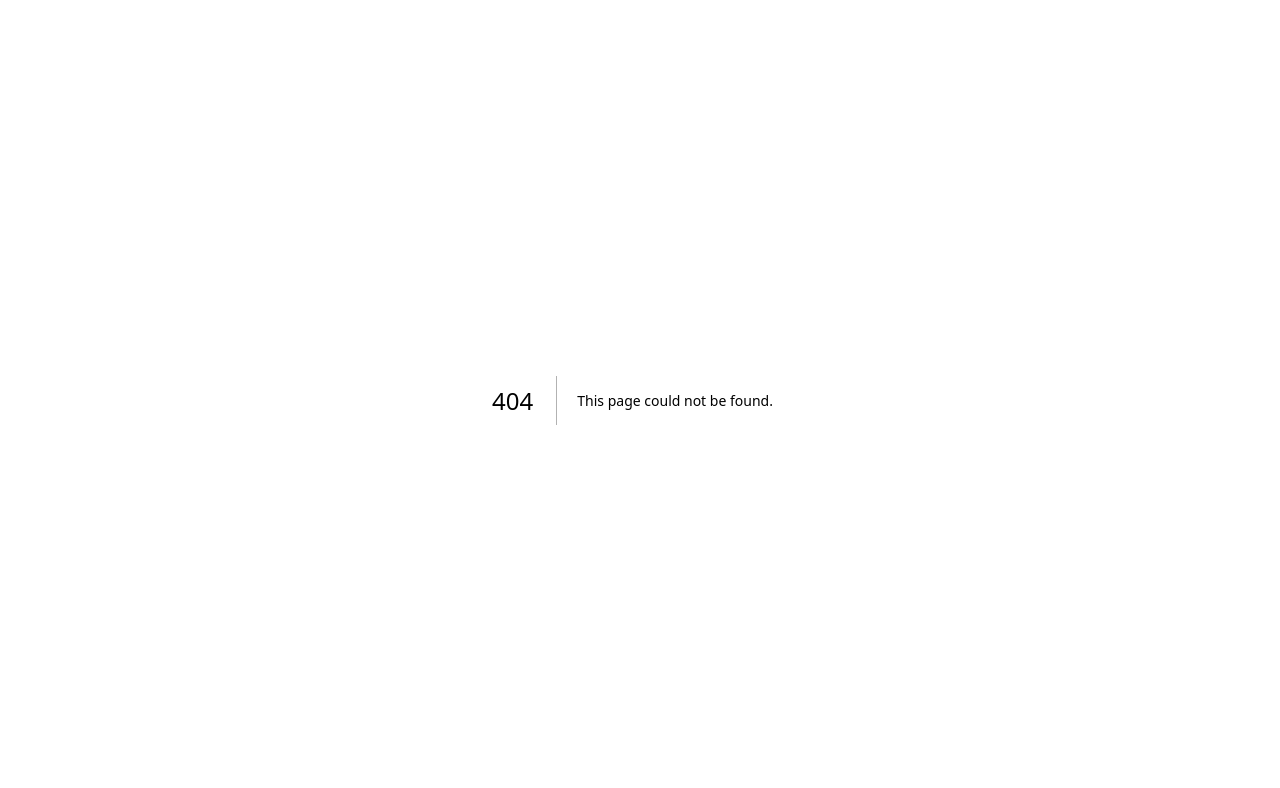
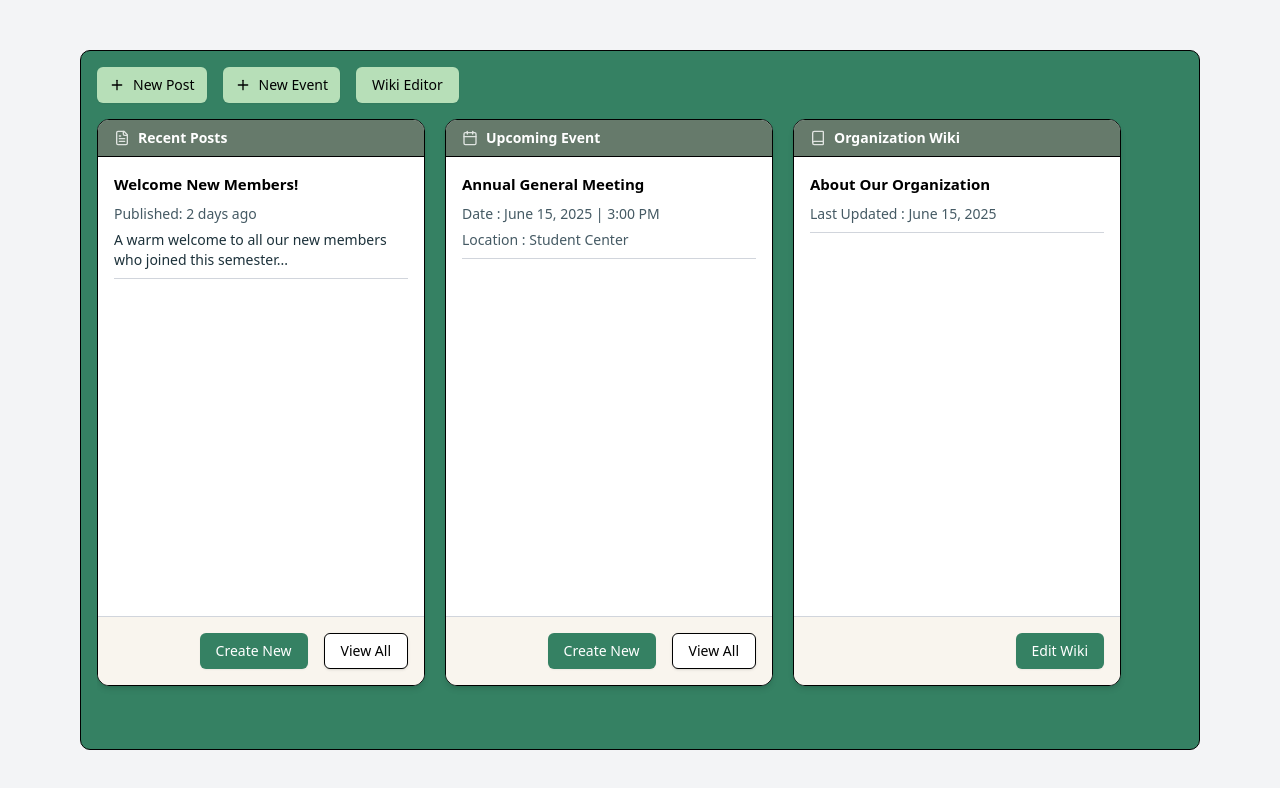
Before and after one commit to kemdav/Tambayan, a Next.js app: page /test/content-management-test in a window 1280 px wide. Before the commit this address had no page. Shown: the top 788 px of the page. Built offline with nearby package versions, Linux system fonts and the light colour scheme.

Commit message:
Add Content Management Card

```diff
--- a/package.json
+++ b/package.json
@@ -15,6 +15,7 @@
     "@radix-ui/react-toggle": "^1.1.9",
     "@supabase/ssr": "^0.6.1",
     "@supabase/supabase-js": "^2.50.0",
+    "@tailwindcss/line-clamp": "^0.4.4",
     "@tailwindcss/typography": "^0.5.16",
     "class-variance-authority": "^0.7.1",
     "clsx": "^2.1.1",
--- a/src/app/components/ui/general/button.tsx
+++ b/src/app/components/ui/general/button.tsx
@@ -30,7 +30,7 @@ const buttonVariants = cva(
         lg: "h-10 rounded-md px-6 has-[>svg]:px-4",
         icon: "size-9",
       },
-      isSelected : {
+      isSelected: {
         true: "",
         false: "",
       },
@@ -55,11 +55,11 @@ const buttonVariants = cva(
   }
 );
 
-interface ButtonProps extends React.ButtonHTMLAttributes<HTMLButtonElement>,
+interface ButtonProps
+  extends React.ButtonHTMLAttributes<HTMLButtonElement>,
     VariantProps<typeof buttonVariants> {
   asChild?: boolean;
 }
-
 
 function Button({
   className,
@@ -74,7 +74,10 @@ function Button({
   return (
     <Comp
       data-slot="button"
-      className={cn(buttonVariants({ variant, size, className, isSelected }))}
+      className={cn(
+        buttonVariants({ variant, size, className, isSelected }),
+        "animation-button"
+      )}
       {...props}
     />
   );
--- /dev/null
+++ b/src/app/components/ui/general/content-management-components/all-combined.tsx
@@ -0,0 +1,68 @@
+"use client";
+
+import { Button } from "@/app/components/ui/general/button";
+import RecentPostComponent from "@/app/components/ui/general/content-management-components/recent-post";
+import UpcomingEventComponent from "./upcoming-events";
+import OrgWikiComponent from "./organization-wiki";
+import { Plus } from "lucide-react";
+
+export default function CombinedComponents() {
+  const recentPosts = [
+    {
+      title: "Welcome New Members!",
+      date: "2 days ago",
+      content:
+        "A warm welcome to all our new members who joined this semester...",
+    },
+  ];
+
+  const upcomingEvent = [
+    {
+      title: "Annual General Meeting",
+      date: "June 15, 2025 | 3:00 PM",
+      location: "Student Center",
+    },
+  ];
+
+  const wikiOrganization = [
+    {
+      title: "About Our Organization",
+      date: "June 15, 2025",
+    },
+  ];
+
+  return (
+    <div className="w-screen h-screen flex items-center justify-center bg-gray-100 px-4 py-6">
+      <div className="w-full max-w-[1120px] h-full max-h-[700px] bg-action-moss-green border rounded-[10px] p-4 flex flex-col space-y-4 overflow-hidden">
+        <div className="flex space-x-4">
+          <Button>
+            <Plus className="w-5 h-5" />
+            New Post
+          </Button>
+          <Button>
+            <Plus className="w-5 h-5" />
+            New Event
+          </Button>
+          <Button>Wiki Editor</Button>
+        </div>
+
+        <div className="flex flex-col md:flex-row md:space-x-5 space-y-5 md:space-y-0 flex-1 overflow-auto">
+          <RecentPostComponent
+            contents={recentPosts}
+            onClickCreateNew={() => console.log("Create Entered Recent")}
+            onClickViewAll={() => console.log("View All Entered Recent")}
+          />
+          <UpcomingEventComponent
+            contents={upcomingEvent}
+            onClickCreateNew={() => console.log("Create Entered")}
+            onClickViewAll={() => console.log("View All Entered")}
+          />
+          <OrgWikiComponent
+            contents={wikiOrganization}
+            onClickEdit={() => console.log("Edit Wiki Entered")}
+          />
+        </div>
+      </div>
+    </div>
+  );
+}
--- /dev/null
+++ b/src/app/components/ui/general/content-management-components/organization-wiki.tsx
@@ -0,0 +1,46 @@
+import { Book } from "lucide-react";
+import { Button } from "@/app/components/ui/general/button";
+
+interface WikiOptions {
+  title: string;
+  date: string;
+}
+
+interface Props {
+  contents: WikiOptions[];
+  onClickEdit?: () => void;
+}
+
+export default function OrgWikiComponent({
+  contents = [],
+  onClickEdit,
+}: Props) {
+  return (
+    <div className="w-full max-w-[328px] h-[567px] rounded-xl border border-black overflow-hidden shadow-md bg-white flex flex-col">
+      <div className="bg-action-olive-gray text-white px-4 py-2 text-lg font-semibold border-b border-black flex items-center space-x-2">
+        <Book className="w-4 h-4 opacity-80" />
+        <span className="text-sm">Organization Wiki</span>
+      </div>
+
+      <div className="flex-1 p-4 space-y-4 overflow-y-auto scrollbar-hidden">
+        {contents.map((post, index) => (
+          <div key={index}>
+            <h1 className="font-bold text-[15px]">{post.title}</h1>
+            <p className="text-sm text-[#455A64] mt-2 line-clamp-2 border-b border-gray-300 pb-2">
+              Last Updated : {post.date}
+            </p>
+          </div>
+        ))}
+      </div>
+
+      <div className="flex justify-end p-4 space-x-4 border-t border-gray-300 bg-[#F9F5EE]">
+        <Button
+          className="bg-action-moss-green text-white px-4 py-1 text-sm rounded-md"
+          onClick={onClickEdit}
+        >
+          Edit Wiki
+        </Button>
+      </div>
+    </div>
+  );
+}
--- /dev/null
+++ b/src/app/components/ui/general/content-management-components/recent-post.tsx
@@ -0,0 +1,58 @@
+import { FileText } from "lucide-react";
+import { Button } from "@/app/components/ui/general/button";
+
+interface RecentPost {
+  title: string;
+  date: string;
+  content: string;
+}
+
+interface Props {
+  contents: RecentPost[];
+  onClickCreateNew?: () => void;
+  onClickViewAll?: () => void;
+}
+
+export default function RecentPostComponent({
+  contents = [],
+  onClickCreateNew,
+  onClickViewAll,
+}: Props) {
+  return (
+    <div className="w-full max-w-[328px] h-[567px] rounded-xl border border-black overflow-hidden shadow-md bg-white flex flex-col">
+      <div className="bg-action-olive-gray text-white px-4 py-2 text-lg font-semibold border-b border-black flex items-center space-x-2">
+        <FileText className="w-4 h-4 opacity-80" />
+        <span className="text-sm">Recent Posts</span>
+      </div>
+
+      <div className="flex-1 p-4 space-y-4 overflow-y-auto scrollbar-hidden">
+        {contents.map((post, index) => (
+          <div key={index}>
+            <h1 className="font-bold text-[15px]">{post.title}</h1>
+            <p className="text-sm text-[#455A64] mt-2">
+              Published: {post.date}
+            </p>
+            <p className="mt-1.5 text-sm text-[#1C313A] font-medium line-clamp-2 border-b border-gray-300 pb-2">
+              {post.content}
+            </p>
+          </div>
+        ))}
+      </div>
+
+      <div className="flex justify-end p-4 space-x-4 border-t border-gray-300 bg-[#F9F5EE]">
+        <Button
+          className="bg-action-moss-green text-white px-4 py-1 text-sm rounded-md"
+          onClick={onClickCreateNew}
+        >
+          Create New
+        </Button>
+        <Button
+          className="bg-white border border-black text-black px-4 py-1 text-sm rounded-md shadow-sm"
+          onClick={onClickViewAll}
+        >
+          View All
+        </Button>
+      </div>
+    </div>
+  );
+}
--- /dev/null
+++ b/src/app/components/ui/general/content-management-components/upcoming-events.tsx
@@ -0,0 +1,56 @@
+import { Calendar } from "lucide-react";
+import { Button } from "@/app/components/ui/general/button";
+
+interface RecentPost {
+  title: string;
+  date: string;
+  location: string;
+}
+
+interface Props {
+  contents: RecentPost[];
+  onClickCreateNew?: () => void;
+  onClickViewAll?: () => void;
+}
+
+export default function UpcomingEventComponent({
+  contents = [],
+  onClickCreateNew,
+  onClickViewAll,
+}: Props) {
+  return (
+    <div className="w-full max-w-[328px] h-[567px] rounded-xl border border-black overflow-hidden shadow-md bg-white flex flex-col">
+      <div className="bg-action-olive-gray text-white px-4 py-2 text-lg font-semibold border-b border-black flex items-center space-x-2">
+        <Calendar className="w-4 h-4 opacity-80" />
+        <span className="text-sm">Upcoming Event</span>
+      </div>
+
+      <div className="flex-1 p-4 space-y-4 overflow-y-auto scrollbar-hidden">
+        {contents.map((post, index) => (
+          <div key={index}>
+            <h1 className="font-bold text-[15px]">{post.title}</h1>
+            <p className="text-sm text-[#455A64] mt-2">Date : {post.date}</p>
+            <p className="mt-1.5 text-sm text-[#455A64] line-clamp-2 border-b border-gray-300 pb-2">
+              Location : {post.location}
+            </p>
+          </div>
+        ))}
+      </div>
+
+      <div className="flex justify-end p-4 space-x-4 border-t border-gray-300 bg-[#F9F5EE]">
+        <Button
+          className="bg-action-moss-green text-white px-4 py-1 text-sm rounded-md"
+          onClick={onClickCreateNew}
+        >
+          Create New
+        </Button>
+        <Button
+          className="bg-white border border-black text-black px-4 py-1 text-sm rounded-md shadow-sm"
+          onClick={onClickViewAll}
+        >
+          View All
+        </Button>
+      </div>
+    </div>
+  );
+}
--- /dev/null
+++ b/src/app/test/content-management-test/page.tsx
@@ -0,0 +1,9 @@
+import CombinedComponents from "@/app/components/ui/general/content-management-components/all-combined";
+
+export default function ContentManagementTestPage() {
+  return (
+    <div className="w-screen h-screen flex items-center justify-center">
+      <CombinedComponents />
+    </div>
+  );
+}
```
Also changed, not shown: 1 other file (tests, documents, lock files or other folders). Lines whose indentation alone changed are shown as unchanged.
